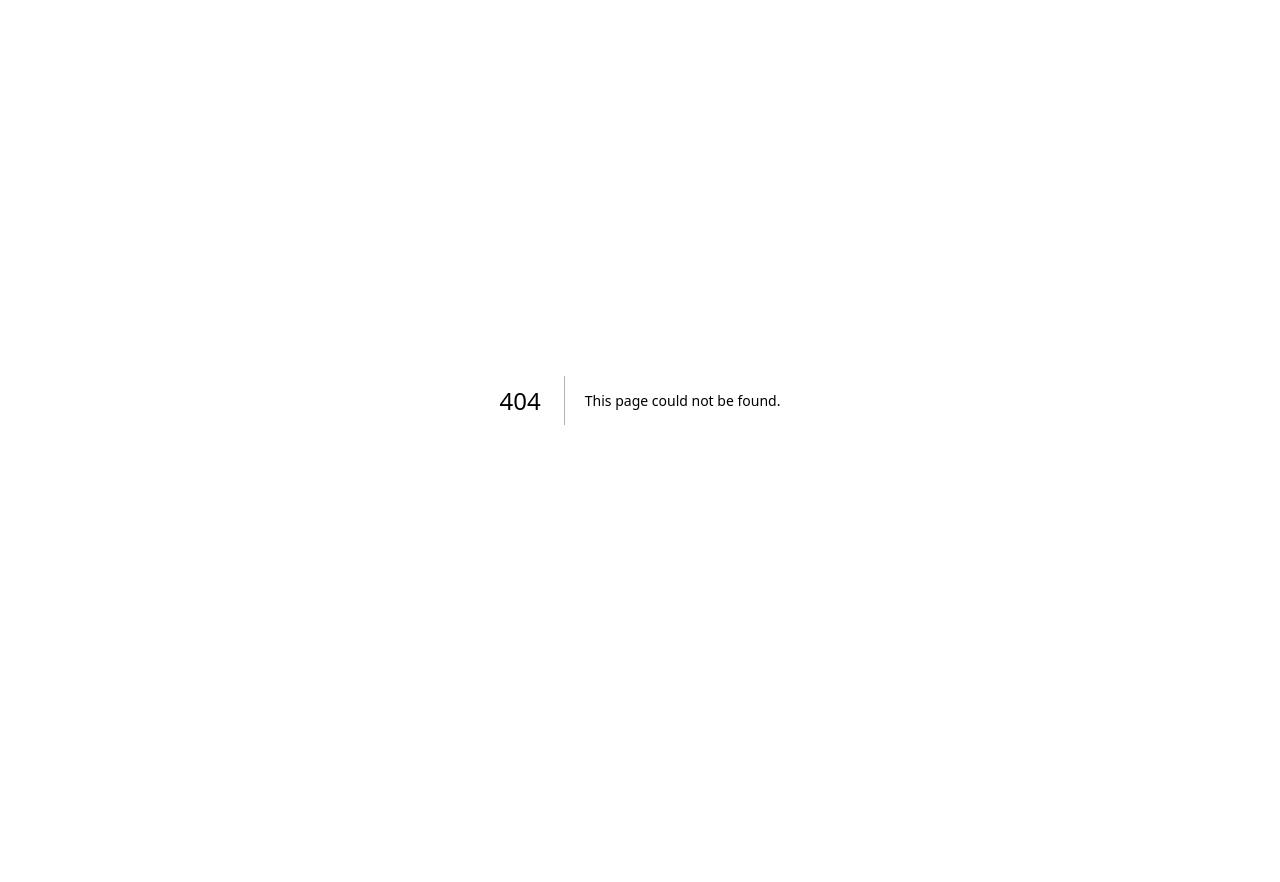
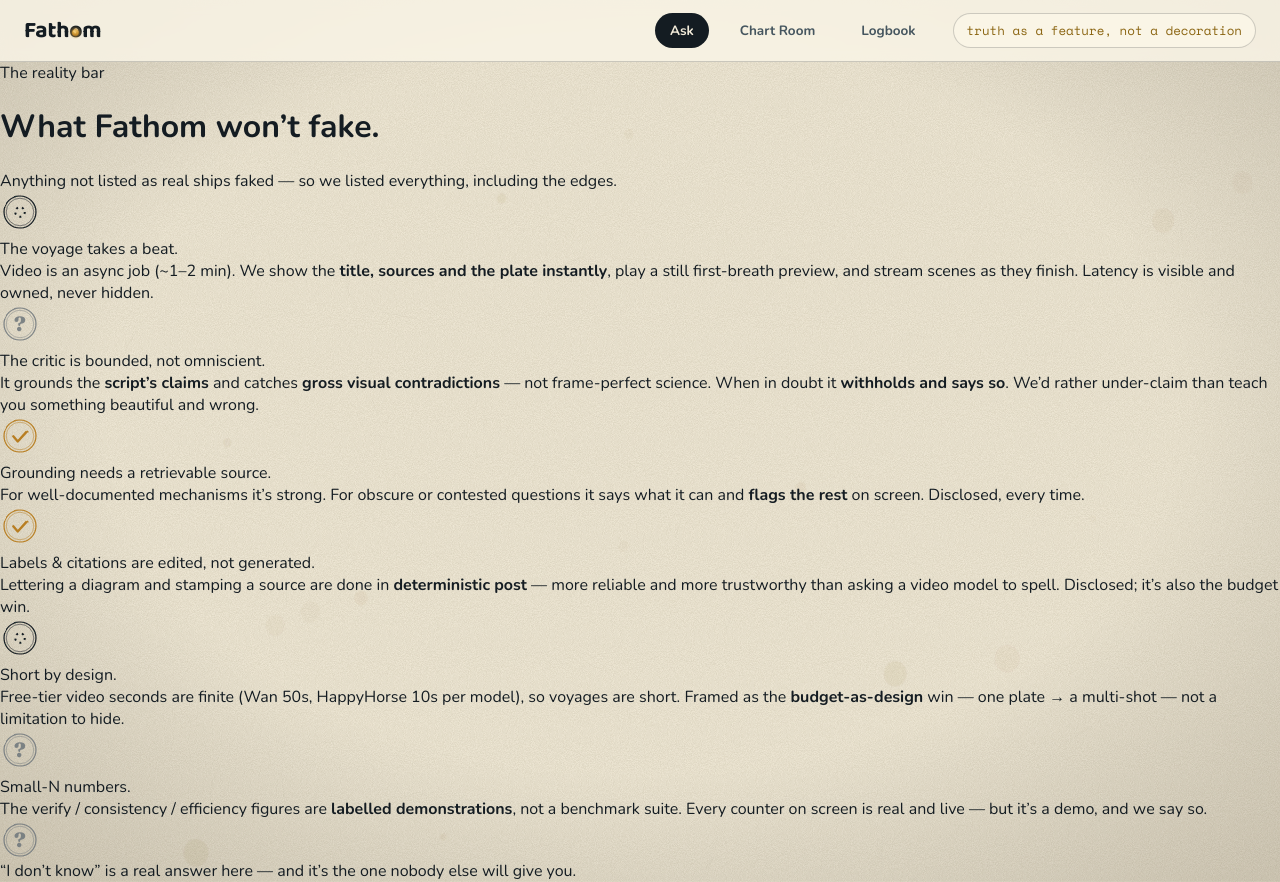
Before and after one commit to RemiKG/fathom, a Next.js app: page /edges in a window 1280 px wide. Before the commit this address had no page. Before the commit the page ends 800 px from the top, so only its background shows below. Built offline with nearby package versions, Linux system fonts and the light colour scheme.

Commit message:
add edges reference page

```diff
--- /dev/null
+++ b/src/app/edges/page.tsx
@@ -0,0 +1,43 @@
+'use client';
+import { TopBar } from '@/components/TopBar';
+import { ChartBg, Stamp } from '@/components/art/Art';
+import type { StampKind } from '@/lib/art/chart';
+
+const EDGES: Array<{ i: StampKind; t: string; d: React.ReactNode }> = [
+  { i: 'sounding', t: 'The voyage takes a beat.', d: <>Video is an async job (~1–2 min). We show the <b>title, sources and the plate instantly</b>, play a still first-breath preview, and stream scenes as they finish. Latency is visible and owned, never hidden.</> },
+  { i: 'withheld', t: 'The critic is bounded, not omniscient.', d: <>It grounds the <b>script’s claims</b> and catches <b>gross visual contradictions</b> — not frame-perfect science. When in doubt it <b>withholds and says so</b>. We’d rather under-claim than teach you something beautiful and wrong.</> },
+  { i: 'verified', t: 'Grounding needs a retrievable source.', d: <>For well-documented mechanisms it’s strong. For obscure or contested questions it says what it can and <b>flags the rest</b> on screen. Disclosed, every time.</> },
+  { i: 'verified', t: 'Labels & citations are edited, not generated.', d: <>Lettering a diagram and stamping a source are done in <b>deterministic post</b> — more reliable and more trustworthy than asking a video model to spell. Disclosed; it’s also the budget win.</> },
+  { i: 'sounding', t: 'Short by design.', d: <>Free-tier video seconds are finite (Wan 50s, HappyHorse 10s per model), so voyages are short. Framed as the <b>budget-as-design</b> win — one plate → a multi-shot — not a limitation to hide.</> },
+  { i: 'withheld', t: 'Small-N numbers.', d: <>The verify / consistency / efficiency figures are <b>labelled demonstrations</b>, not a benchmark suite. Every counter on screen is real and live — but it’s a demo, and we say so.</> },
+];
+
+export default function EdgesPage() {
+  return (
+    <div className="app">
+      <ChartBg w={1600} h={1000} seed={15} />
+      <div className="z">
+        <TopBar readout={<span className="brass">truth as a feature, not a decoration</span>} />
+        <div className="edges-wrap">
+          <div className="edges-head">
+            <div><div className="seclab"><span className="t">The reality bar</span></div><h1>What Fathom won’t fake.</h1>
+              <div className="edges-sub">Anything not listed as real ships faked — so we listed everything, including the edges.</div></div>
+          </div>
+          <div className="edge-grid">
+            {EDGES.map((e, i) => (
+              <div key={i} className="edge">
+                <div className="ei"><Stamp kind={e.i} size={40} /></div>
+                <div className="et">{e.t}</div>
+                <div className="ed">{e.d}</div>
+              </div>
+            ))}
+          </div>
+          <div className="edges-foot">
+            <div className="ei" style={{ width: 40, height: 40 }}><Stamp kind="withheld" size={40} /></div>
+            <div className="l">“I don’t know” is a real answer here — and it’s the one nobody else will give you.</div>
+          </div>
+        </div>
+      </div>
+    </div>
+  );
+}
```
